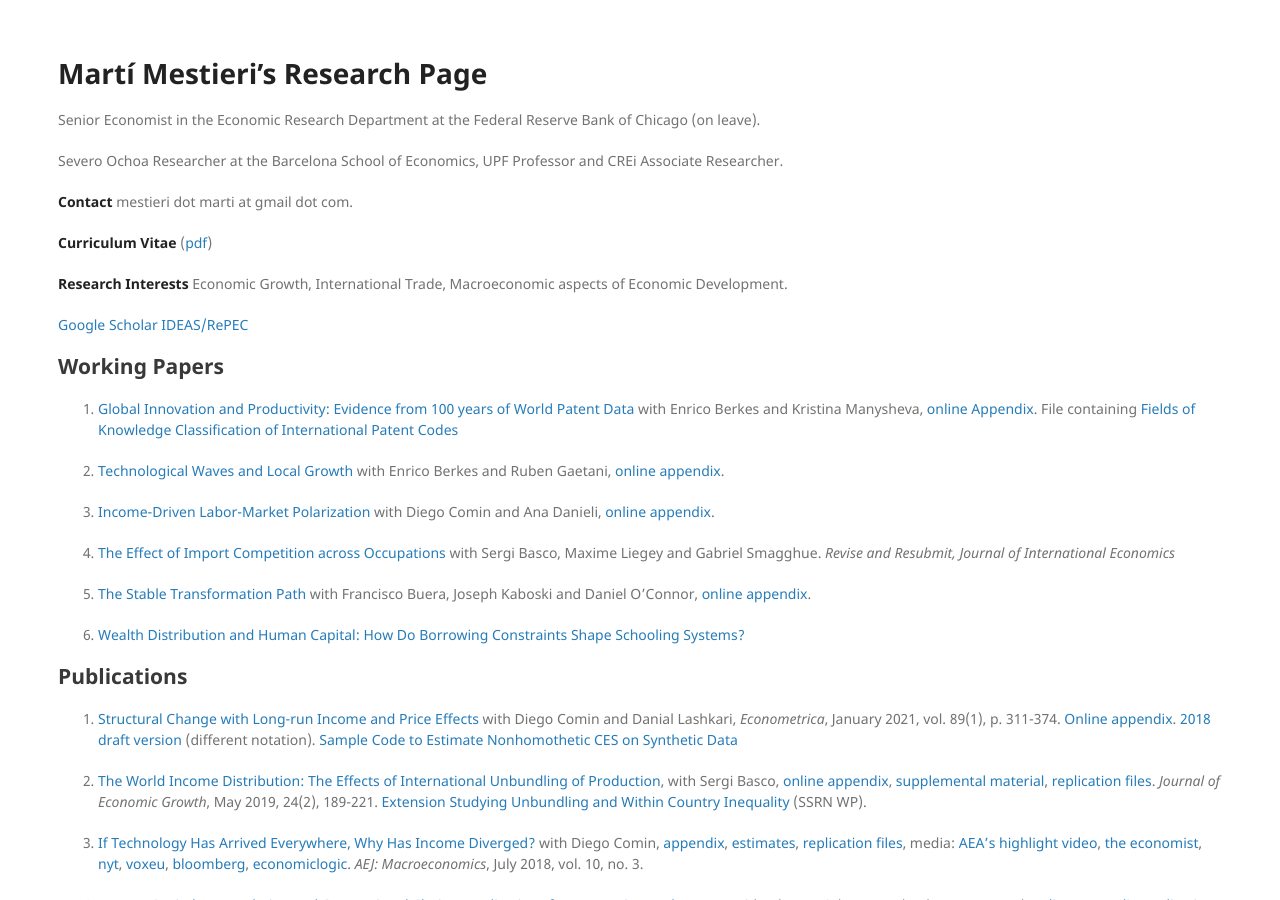
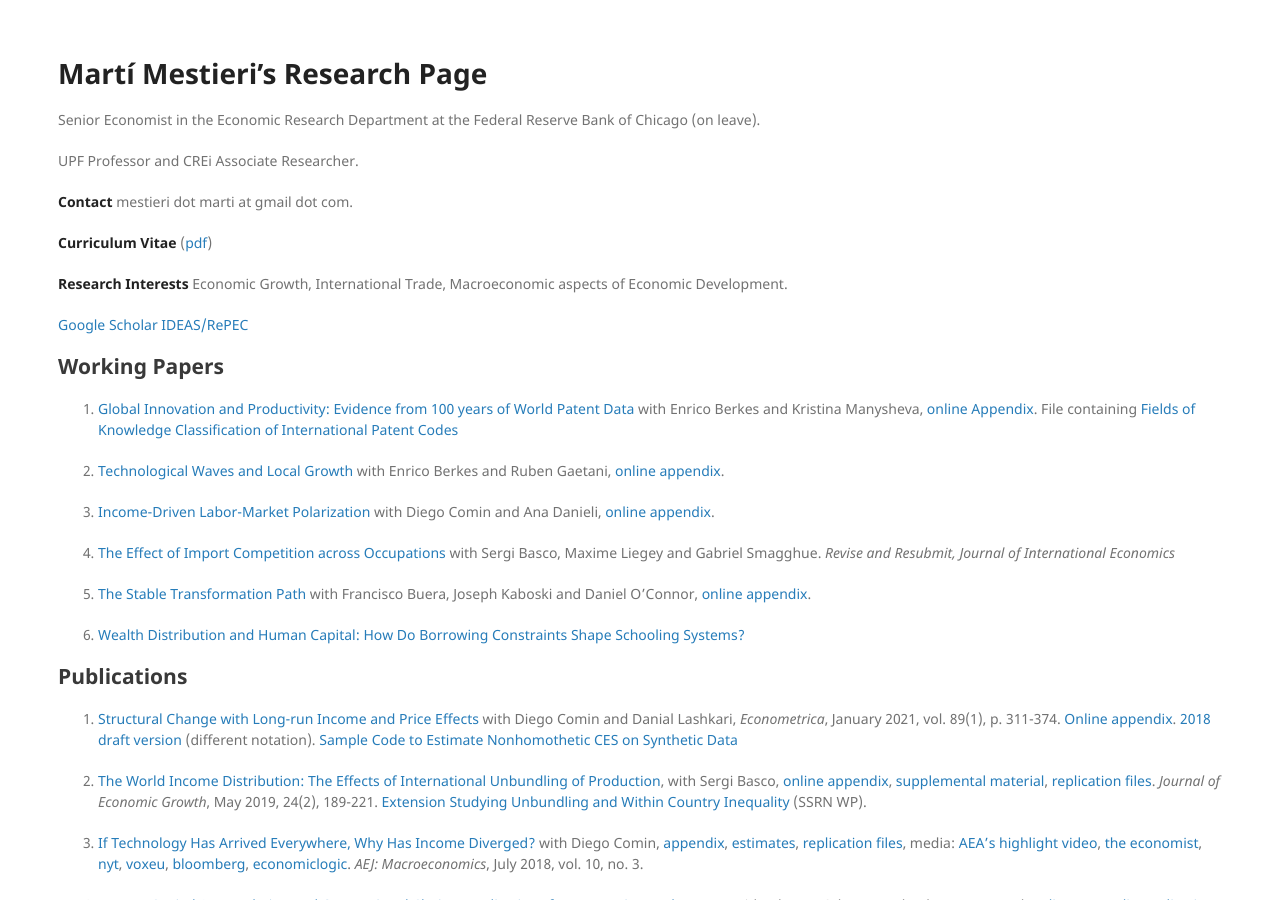
Before and after one commit to mestieri/mestieri.github.io, a Jekyll site: the page built from index.md, in a window 1280 px wide and 900 px high. Built offline with Jekyll 4.4.1, drawn with Linux system fonts in a browser that asks for light colours.

Commit message:
Update index.md

```diff
--- a/index.md
+++ b/index.md
@@ -7,7 +7,7 @@ title: Martí Mestieri's Research Page
 
 Senior Economist in the Economic Research Department at the Federal Reserve Bank of Chicago (on leave).
 
-Severo Ochoa Researcher at the Barcelona School of Economics, UPF Professor and CREi Associate Researcher.
+UPF Professor and CREi Associate Researcher.
 
 
 **Contact** mestieri dot marti at gmail dot com.
```
